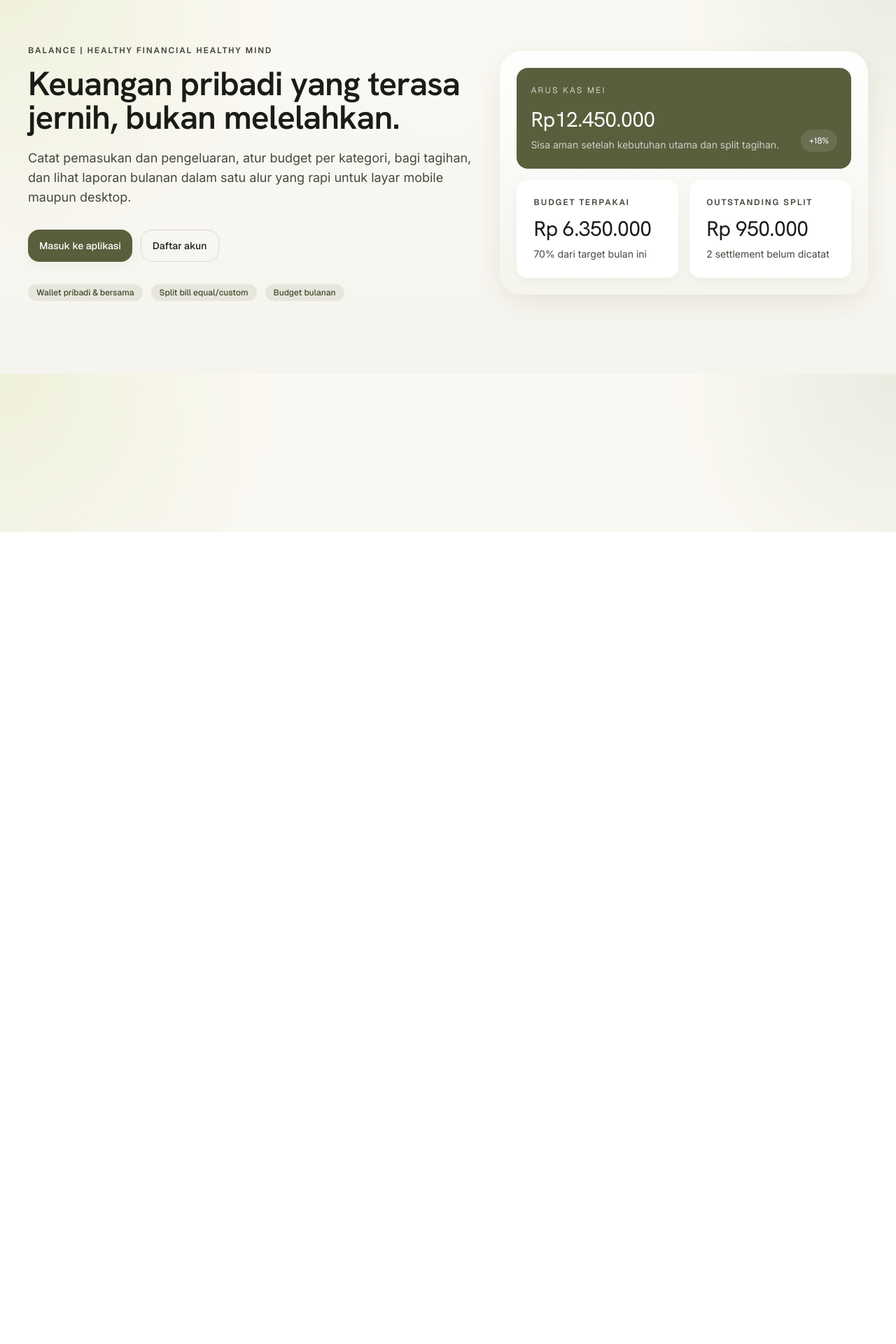
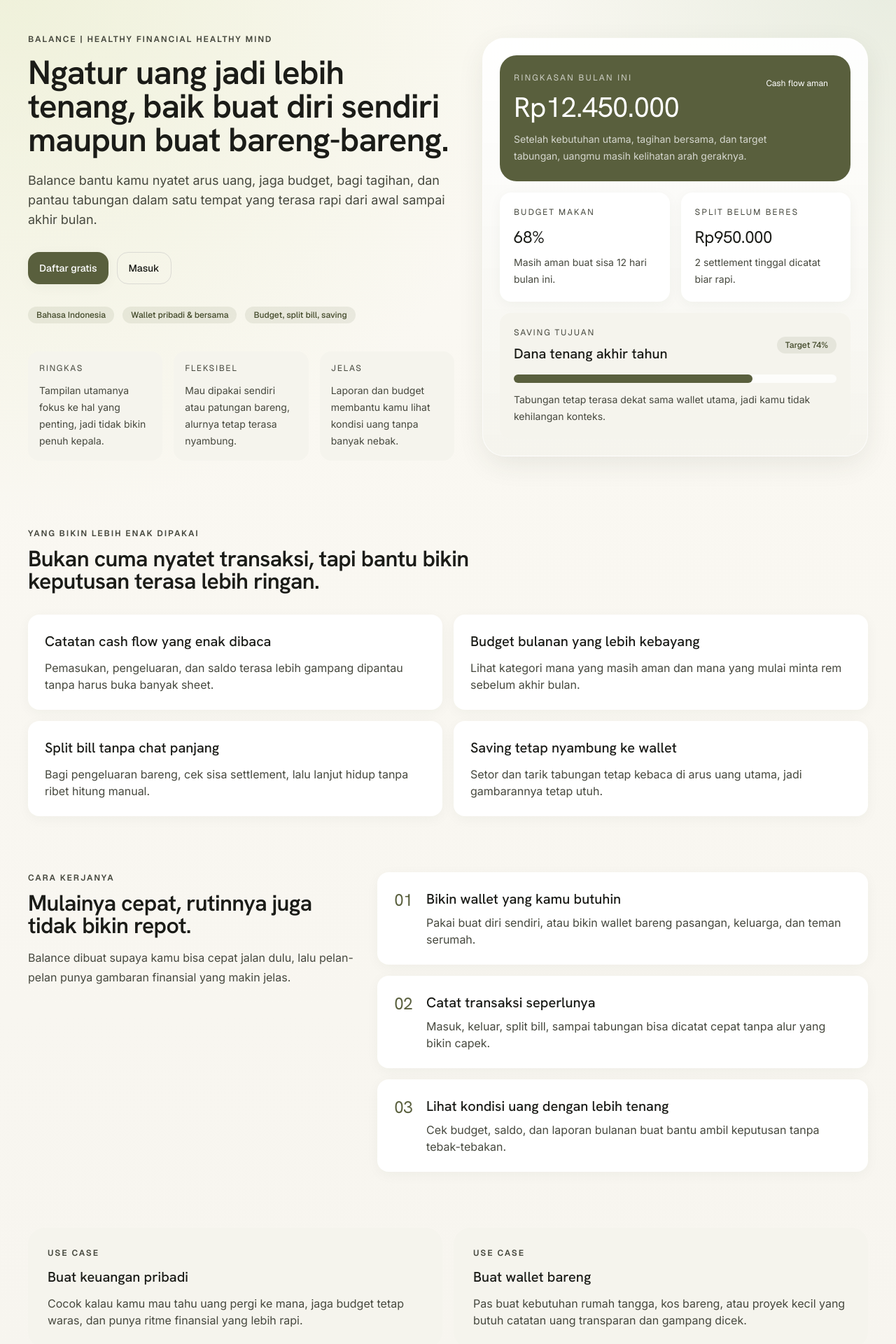
Before and after one commit to FeverEpidemic/balance, a Next.js app: page / in a window 1280 px wide. Shown: the part 40-1960 px from the top of the page at 70% size. Before the commit the page ends 800 px from the top, so only its background shows below. Built offline with nearby package versions, Linux system fonts and the light colour scheme; no server answers.

Commit message:
feat: turn homepage into landing page

```diff
--- a/app/page.tsx
+++ b/app/page.tsx
@@ -1,8 +1,55 @@
 import { redirect } from "next/navigation";
+import { Badge } from "@/components/ui/badge";
+import { Button } from "@/components/ui/button";
 import { createClient } from "@/lib/supabase/server";
-import { Button } from "@/components/ui/button";
-import { Badge } from "@/components/ui/badge";
-import { StatCard } from "@/components/ui/stat-card";
+
+const featureCards = [
+  {
+    title: "Catatan cash flow yang enak dibaca",
+    description: "Pemasukan, pengeluaran, dan saldo terasa lebih gampang dipantau tanpa harus buka banyak sheet."
+  },
+  {
+    title: "Budget bulanan yang lebih kebayang",
+    description: "Lihat kategori mana yang masih aman dan mana yang mulai minta rem sebelum akhir bulan."
+  },
+  {
+    title: "Split bill tanpa chat panjang",
+    description: "Bagi pengeluaran bareng, cek sisa settlement, lalu lanjut hidup tanpa ribet hitung manual."
+  },
+  {
+    title: "Saving tetap nyambung ke wallet",
+    description: "Setor dan tarik tabungan tetap kebaca di arus uang utama, jadi gambarannya tetap utuh."
+  }
+];
+
+const steps = [
+  {
+    number: "01",
+    title: "Bikin wallet yang kamu butuhin",
+    description: "Pakai buat diri sendiri, atau bikin wallet bareng pasangan, keluarga, dan teman serumah."
+  },
+  {
+    number: "02",
+    title: "Catat transaksi seperlunya",
+    description: "Masuk, keluar, split bill, sampai tabungan bisa dicatat cepat tanpa alur yang bikin capek."
+  },
+  {
+    number: "03",
+    title: "Lihat kondisi uang dengan lebih tenang",
+    description: "Cek budget, saldo, dan laporan bulanan buat bantu ambil keputusan tanpa tebak-tebakan."
+  }
+];
+
+const useCases = [
+  {
+    title: "Buat keuangan pribadi",
+    description: "Cocok kalau kamu mau tahu uang pergi ke mana, jaga budget tetap waras, dan punya ritme finansial yang lebih rapi."
+  },
+  {
+    title: "Buat wallet bareng",
+    description: "Pas buat kebutuhan rumah tangga, kos bareng, atau proyek kecil yang butuh catatan uang transparan dan gampang dicek."
+  }
+];
 
 export default async function HomePage() {
   const supabase = await createClient();
@@ -15,43 +62,166 @@
   }
 
   return (
-    <main className="page-wrap section-gap">
-      <section className="grid items-center gap-8 py-8 lg:grid-cols-[1.1fr_0.9fr] lg:py-16">
+    <main className="page-wrap pb-12 pt-6 md:pb-16 md:pt-8">
+      <section className="grid gap-10 py-8 lg:grid-cols-[minmax(0,1.05fr)_minmax(0,0.95fr)] lg:items-center lg:py-14">
         <div>
           <p className="eyebrow">Balance | Healthy Financial Healthy Mind</p>
-          <h1 className="headline-xl mt-4 max-w-3xl">Keuangan pribadi yang terasa jernih, bukan melelahkan.</h1>
-          <p className="mt-5 max-w-2xl text-base text-muted-foreground md:text-lg">
-            Catat pemasukan dan pengeluaran, atur budget per kategori, bagi tagihan, dan lihat laporan bulanan dalam satu alur yang rapi untuk layar mobile maupun desktop.
+          <h1 className="headline-xl mt-4 max-w-3xl">
+            Ngatur uang jadi lebih tenang, baik buat diri sendiri maupun buat bareng-bareng.
+          </h1>
+          <p className="mt-5 max-w-2xl text-base leading-7 text-muted-foreground md:text-lg">
+            Balance bantu kamu nyatet arus uang, jaga budget, bagi tagihan, dan pantau tabungan dalam satu tempat yang
+            terasa rapi dari awal sampai akhir bulan.
           </p>
           <div className="mt-8 flex flex-col gap-3 sm:flex-row">
-            <Button href="/login">Masuk ke aplikasi</Button>
-            <Button href="/register" variant="ghost">
-              Daftar akun
+            <Button href="/register">Daftar gratis</Button>
+            <Button href="/login" variant="ghost">
+              Masuk
             </Button>
           </div>
           <div className="mt-8 flex flex-wrap gap-3">
+            <Badge>Bahasa Indonesia</Badge>
             <Badge>Wallet pribadi & bersama</Badge>
-            <Badge>Split bill equal/custom</Badge>
-            <Badge>Budget bulanan</Badge>
+            <Badge>Budget, split bill, saving</Badge>
+          </div>
+          <div className="mt-10 grid gap-4 sm:grid-cols-3">
+            <div className="card-muted p-4">
+              <p className="font-label text-xs uppercase tracking-[0.14em] text-muted-foreground">Ringkas</p>
+              <p className="mt-3 text-sm leading-6 text-muted-foreground">
+                Tampilan utamanya fokus ke hal yang penting, jadi tidak bikin penuh kepala.
+              </p>
+            </div>
+            <div className="card-muted p-4">
+              <p className="font-label text-xs uppercase tracking-[0.14em] text-muted-foreground">Fleksibel</p>
+              <p className="mt-3 text-sm leading-6 text-muted-foreground">
+                Mau dipakai sendiri atau patungan bareng, alurnya tetap terasa nyambung.
+              </p>
+            </div>
+            <div className="card-muted p-4">
+              <p className="font-label text-xs uppercase tracking-[0.14em] text-muted-foreground">Jelas</p>
+              <p className="mt-3 text-sm leading-6 text-muted-foreground">
+                Laporan dan budget membantu kamu lihat kondisi uang tanpa banyak nebak.
+              </p>
+            </div>
           </div>
         </div>
 
-        <div className="rounded-[2rem] bg-[linear-gradient(180deg,rgba(255,255,255,0.95),rgba(245,244,237,0.95))] p-4 shadow-float md:p-6">
-          <div className="grid gap-4">
-            <div className="rounded-2xl bg-primary px-5 py-6 text-white">
-              <p className="font-label text-xs uppercase tracking-[0.18em] text-white/70">Arus kas Mei</p>
-              <div className="mt-4 flex items-end justify-between gap-4">
+        <div className="relative">
+          <div className="absolute inset-x-8 top-4 h-40 rounded-full bg-primary-soft/60 blur-3xl" />
+          <div className="relative overflow-hidden rounded-[2rem] border border-white/70 bg-[linear-gradient(180deg,rgba(255,255,255,0.94),rgba(245,244,237,0.98))] p-4 shadow-float md:p-6">
+            <div className="rounded-[1.5rem] bg-primary px-5 py-6 text-white">
+              <div className="flex items-start justify-between gap-4">
                 <div>
-                  <p className="metric text-3xl">Rp12.450.000</p>
-                  <p className="mt-2 text-sm text-white/70">Sisa aman setelah kebutuhan utama dan split tagihan.</p>
+                  <p className="font-label text-xs uppercase tracking-[0.18em] text-white/70">Ringkasan bulan ini</p>
+                  <p className="metric mt-4 text-3xl md:text-[2.5rem]">Rp12.450.000</p>
                 </div>
-                <div className="rounded-full bg-white/10 px-3 py-2 font-label text-xs">+18%</div>
+                <div className="rounded-full bg-white/12 px-3 py-2 font-label text-xs text-white">Cash flow aman</div>
+              </div>
+              <p className="mt-4 max-w-sm text-sm leading-6 text-white/75">
+                Setelah kebutuhan utama, tagihan bersama, dan target tabungan, uangmu masih kelihatan arah geraknya.
+              </p>
+            </div>
+
+            <div className="mt-4 grid gap-4 md:grid-cols-2">
+              <div className="card p-5">
+                <p className="font-label text-xs uppercase tracking-[0.16em] text-muted-foreground">Budget makan</p>
+                <p className="metric mt-3 text-2xl">68%</p>
+                <p className="mt-2 text-sm leading-6 text-muted-foreground">Masih aman buat sisa 12 hari bulan ini.</p>
+              </div>
+              <div className="card p-5">
+                <p className="font-label text-xs uppercase tracking-[0.16em] text-muted-foreground">Split belum beres</p>
+                <p className="metric mt-3 text-2xl">Rp950.000</p>
+                <p className="mt-2 text-sm leading-6 text-muted-foreground">2 settlement tinggal dicatat biar rapi.</p>
               </div>
             </div>
 
-            <div className="grid gap-4 md:grid-cols-2">
-              <StatCard label="Budget terpakai" value={6350000} detail="70% dari target bulan ini" />
-              <StatCard label="Outstanding split" value={950000} detail="2 settlement belum dicatat" />
+            <div className="mt-4 grid gap-4">
+              <div className="card-muted p-5">
+                <div className="flex flex-wrap items-center justify-between gap-3">
+                  <div>
+                    <p className="font-label text-xs uppercase tracking-[0.16em] text-muted-foreground">Saving tujuan</p>
+                    <p className="headline-md mt-2">Dana tenang akhir tahun</p>
+                  </div>
+                  <Badge>Target 74%</Badge>
+                </div>
+                <div className="mt-4 h-3 rounded-full bg-white/80">
+                  <div className="h-3 w-[74%] rounded-full bg-primary" />
+                </div>
+                <p className="mt-3 text-sm leading-6 text-muted-foreground">
+                  Tabungan tetap terasa dekat sama wallet utama, jadi kamu tidak kehilangan konteks.
+                </p>
+              </div>
+            </div>
+          </div>
+        </div>
+      </section>
+
+      <section className="section-gap">
+        <div className="max-w-2xl">
+          <p className="eyebrow">Yang bikin lebih enak dipakai</p>
+          <h2 className="headline-lg mt-3">Bukan cuma nyatet transaksi, tapi bantu bikin keputusan terasa lebih ringan.</h2>
+        </div>
+        <div className="mt-8 grid gap-4 lg:grid-cols-2">
+          {featureCards.map((feature) => (
+            <article key={feature.title} className="card">
+              <p className="headline-md">{feature.title}</p>
+              <p className="mt-3 text-sm leading-7 text-muted-foreground md:text-base">{feature.description}</p>
+            </article>
+          ))}
+        </div>
+      </section>
+
+      <section className="section-gap">
+        <div className="grid gap-8 lg:grid-cols-[0.8fr_1.2fr] lg:items-start">
+          <div className="max-w-xl">
+            <p className="eyebrow">Cara kerjanya</p>
+            <h2 className="headline-lg mt-3">Mulainya cepat, rutinnya juga tidak bikin repot.</h2>
+            <p className="mt-4 text-base leading-7 text-muted-foreground">
+              Balance dibuat supaya kamu bisa cepat jalan dulu, lalu pelan-pelan punya gambaran finansial yang makin jelas.
+            </p>
+          </div>
+          <div className="grid gap-4">
+            {steps.map((step) => (
+              <article key={step.number} className="card flex flex-col gap-3 md:flex-row md:items-start md:gap-5">
+                <div className="metric text-2xl text-primary">{step.number}</div>
+                <div>
+                  <p className="headline-md">{step.title}</p>
+                  <p className="mt-2 text-sm leading-7 text-muted-foreground md:text-base">{step.description}</p>
+                </div>
+              </article>
+            ))}
+          </div>
+        </div>
+      </section>
+
+      <section className="section-gap">
+        <div className="grid gap-4 lg:grid-cols-2">
+          {useCases.map((useCase) => (
+            <article key={useCase.title} className="card-muted rounded-[1.5rem] p-6 md:p-7">
+              <p className="eyebrow">Use case</p>
+              <h2 className="headline-md mt-3">{useCase.title}</h2>
+              <p className="mt-3 text-sm leading-7 text-muted-foreground md:text-base">{useCase.description}</p>
+            </article>
+          ))}
+        </div>
+      </section>
+
+      <section className="section-gap">
+        <div className="overflow-hidden rounded-[2rem] bg-primary px-6 py-8 text-white shadow-float md:px-10 md:py-10">
+          <div className="max-w-3xl">
+            <p className="eyebrow text-white/70">Siap mulai?</p>
+            <h2 className="headline-lg mt-3 text-white">Kalau kamu ingin hubungan yang lebih tenang sama uang, mulai dari sini dulu.</h2>
+            <p className="mt-4 text-base leading-7 text-white/75 md:text-lg">
+              Buka akun, bikin wallet pertama, lalu mulai catat seperlunya. Tidak harus langsung sempurna, yang penting
+              kamu bisa lihat uangmu dengan lebih jelas dari hari ke hari.
+            </p>
+            <div className="mt-8 flex flex-col gap-3 sm:flex-row">
+              <Button href="/register" className="bg-white text-primary-strong hover:bg-[#f4f1e5]">
+                Daftar gratis
+              </Button>
+              <Button href="/login" variant="ghost" className="border-white/30 text-white hover:bg-white/10">
+                Masuk ke aplikasi
+              </Button>
             </div>
           </div>
         </div>
```
Also changed, not shown: 1 other file (tests, documents, lock files or other folders).
